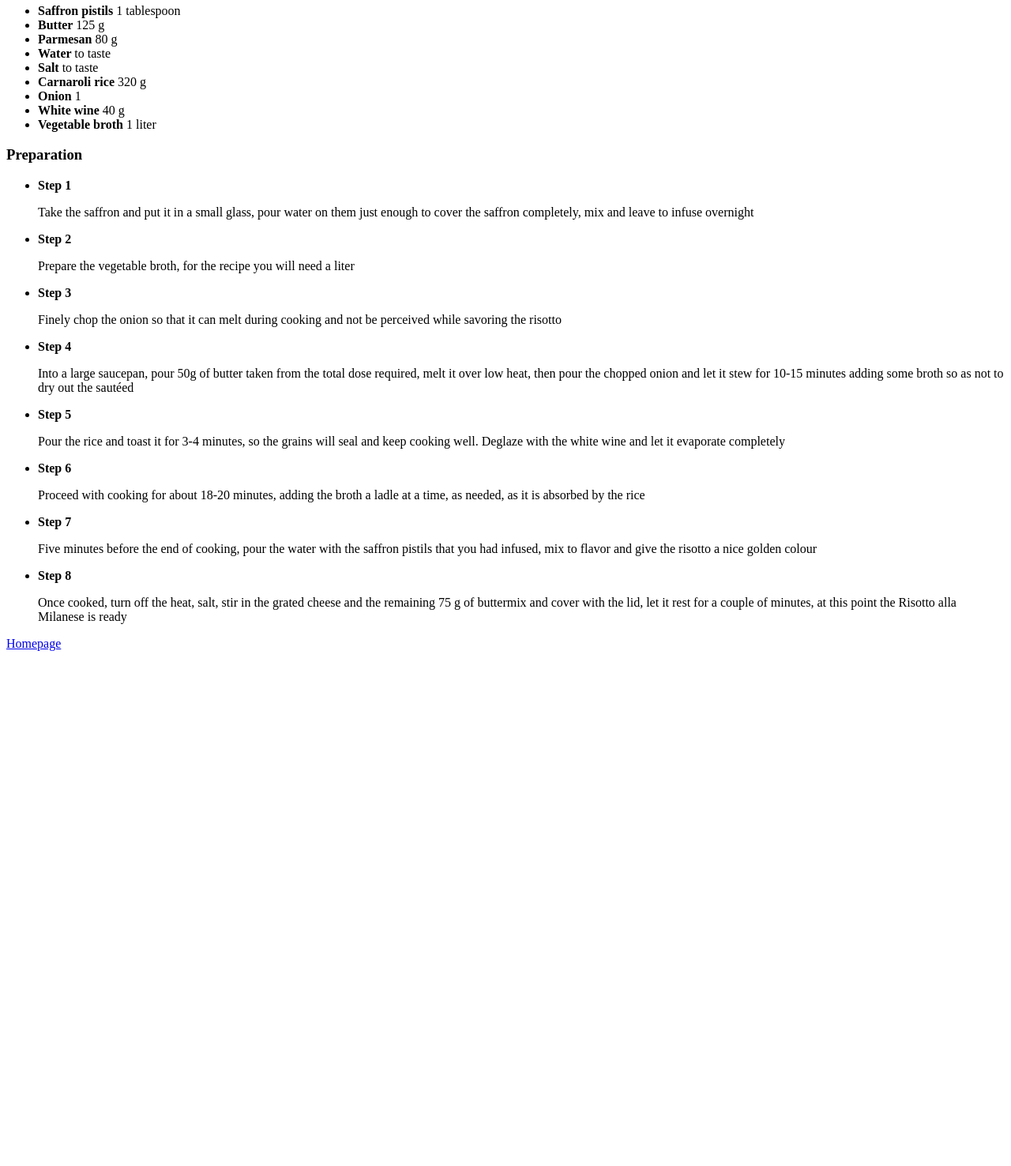
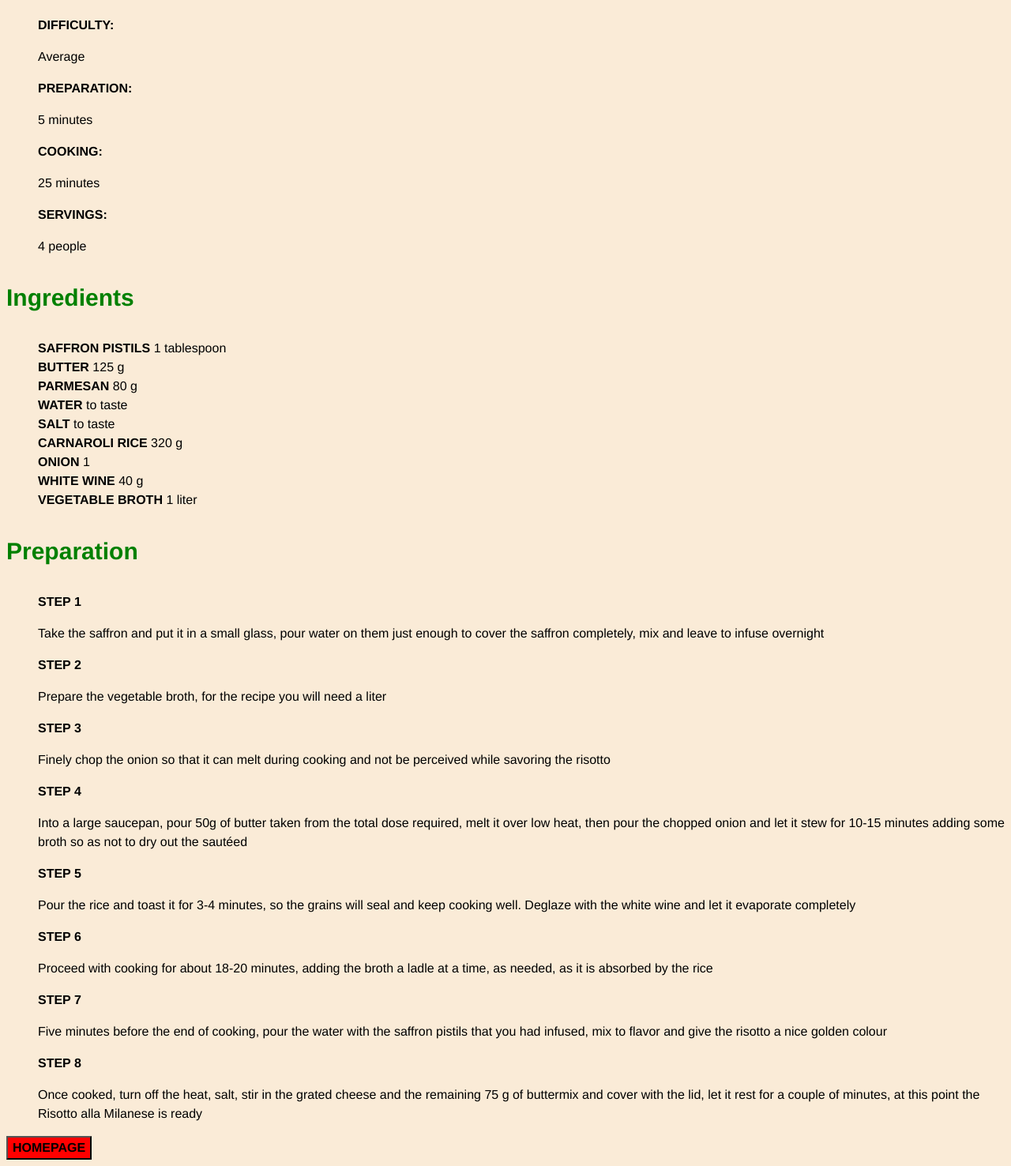
Before and after one commit to SteTisci/odin-recipes, a plain HTML site: page recipes/risotto-alla-milanese.html in a window 1280 px wide. Shown: the part 439-1915 px from the top of the page at 79% size. Before the commit the page ends 1271 px from the top, so only its background shows below. Drawn offline with Linux system fonts and the light colour scheme.

Commit message:
add style

```diff
--- /dev/null
+++ b/recipes/recipes-style.css
@@ -0,0 +1,39 @@
+* {
+    font-family: helvetica, "times new roman", sans-serif;
+    line-height: 1.5;
+    background-color: antiquewhite;
+}
+
+ul {
+    list-style: none;
+}
+
+img {
+    width: 400px;
+    height: auto;
+    border: 3px solid;
+    border-color: black;
+}
+
+p, strong {
+    font-weight: bold;
+    text-transform: uppercase;
+}
+
+h1 {
+    font-size: 40px;
+    color: red;
+}
+
+h3 {
+    font-size: 30px;
+    color: green;
+
+}
+
+button {
+    font-weight: bold;
+    background-color: red;
+    font-size: 16px;
+    text-transform: uppercase;
+}
--- a/recipes/risotto-alla-milanese.html
+++ b/recipes/risotto-alla-milanese.html
@@ -4,6 +4,7 @@
 <head>
     <meta charset="UTF-8">
     <title>Risotto alla Milanese</title>
+    <link rel="stylesheet" href="recipes-style.css"/>
 </head>
 
 <body>
@@ -12,13 +13,18 @@
     <h3>A classic Italian recipe from Milan</h3>
 
     <ul>
-        <li><strong>Difficulty: </strong> Average</li>
-        <li><strong>Preparation: </strong> 5 Minutes</li>
-        <li><strong>Cooking: </strong> 25 Minutes</li>
-        <li><strong>Servings:  </strong> 4 People</li>
+        <p>Difficulty: </p>
+        <li>Average</li>
+        <p>Preparation: </p>
+        <li>5 minutes</li>
+        <p>Cooking: </p>
+        <li>25 minutes</li>
+        <p>Servings: </p>
+        <li>4 people</li>
     </ul>
 
     <h3>Ingredients</h3>
+
     <ul>
         <li><strong>Saffron pistils </strong> 1 tablespoon</li>
         <li><strong>Butter </strong> 125 g</li>
@@ -32,34 +38,27 @@
     </ul>
 
     <h3>Preparation</h3>
+
     <ul>
-        <li><strong>Step 1</strong>
-            <p>Take the saffron and put it in a small glass, pour water on them just enough to cover the saffron completely, mix and leave to infuse overnight</p>
-        </li>
-        <li><strong>Step 2</strong>
-            <p>Prepare the vegetable broth, for the recipe you will need a liter</p>
-        </li>
-        <li><strong>Step 3</strong>
-            <p>Finely chop the onion so that it can melt during cooking and not be perceived while savoring the risotto</p>
-        </li>
-        <li><strong>Step 4</strong>
-            <p>Into a large saucepan, pour 50g of butter taken from the total dose required, melt it over low heat, then pour the chopped onion and let it stew for 10-15 minutes adding some broth so as not to dry out the sautéed</p>
-        </li>
-        <li><strong>Step 5</strong>
-            <p>Pour the rice and toast it for 3-4 minutes, so the grains will seal and keep cooking well. Deglaze with the white wine and let it evaporate completely</p>
-        </li>
-        <li><strong>Step 6</strong>
-            <p>Proceed with cooking for about 18-20 minutes, adding the broth a ladle at a time, as needed, as it is absorbed by the rice</p>
-        </li>
-        <li><strong>Step 7</strong>
-            <p>Five minutes before the end of cooking, pour the water with the saffron pistils that you had infused, mix to flavor and give the risotto a nice golden colour</p>
-        </li>
-        <li><strong>Step 8</strong>
-            <p>Once cooked, turn off the heat, salt, stir in the grated cheese and the remaining 75 g of buttermix and cover with the lid, let it rest for a couple of minutes, at this point the Risotto alla Milanese is ready</p>
-        </li>
+        <p>Step 1</p>
+        <li>Take the saffron and put it in a small glass, pour water on them just enough to cover the saffron completely, mix and leave to infuse overnight</li>
+        <p>Step 2</p>
+        <li>Prepare the vegetable broth, for the recipe you will need a liter</li>
+        <p>Step 3</p>
+        <li>Finely chop the onion so that it can melt during cooking and not be perceived while savoring the risotto</li>
+        <p>Step 4</p>
+        <li>Into a large saucepan, pour 50g of butter taken from the total dose required, melt it over low heat, then pour the chopped onion and let it stew for 10-15 minutes adding some broth so as not to dry out the sautéed</li>
+        <p>Step 5</p>
+        <li>Pour the rice and toast it for 3-4 minutes, so the grains will seal and keep cooking well. Deglaze with the white wine and let it evaporate completely</li>
+        <p>Step 6</p>
+        <li>Proceed with cooking for about 18-20 minutes, adding the broth a ladle at a time, as needed, as it is absorbed by the rice</li>
+        <p>Step 7</p>
+        <li>Five minutes before the end of cooking, pour the water with the saffron pistils that you had infused, mix to flavor and give the risotto a nice golden colour</li>
+        <p>Step 8</p>
+        <li>Once cooked, turn off the heat, salt, stir in the grated cheese and the remaining 75 g of buttermix and cover with the lid, let it rest for a couple of minutes, at this point the Risotto alla Milanese is ready</li>
     </ul>
 
-<a href="../index.html">Homepage</a>
+<a href="../index.html"><button>Homepage</button></a>
 
 </body>
 </html>
--- /dev/null
+++ b/styles.css
@@ -0,0 +1,42 @@
+* {
+    font-family: Helvetica, "Times New Roman", sans-serif;
+    line-height: 1.5;
+    background-color: antiquewhite;
+}
+
+.titolo {
+
+    font-size: 40px;
+    font-weight: bold;
+    color: red;
+}
+
+.img {
+    width: 600px;
+    height: auto;
+    border: 3px solid;
+    border-color: black;
+}
+
+ul {
+    list-style: none;
+}
+
+ul li button {
+    font-size: 14px;
+    text-align: center;
+    font-weight: bold;
+
+}
+
+#primo {
+    background-color: green;
+}
+
+#secondo {
+    background-color: white;
+}
+
+#terzo {
+    background-color: red;
+}
```
Also changed, not shown: index.html (+15 -7 lines), recipes/tiramisu.html (+29 -24 lines), images/cannavacciuolo.jpg (deleted), images/chef.jpg (added).
